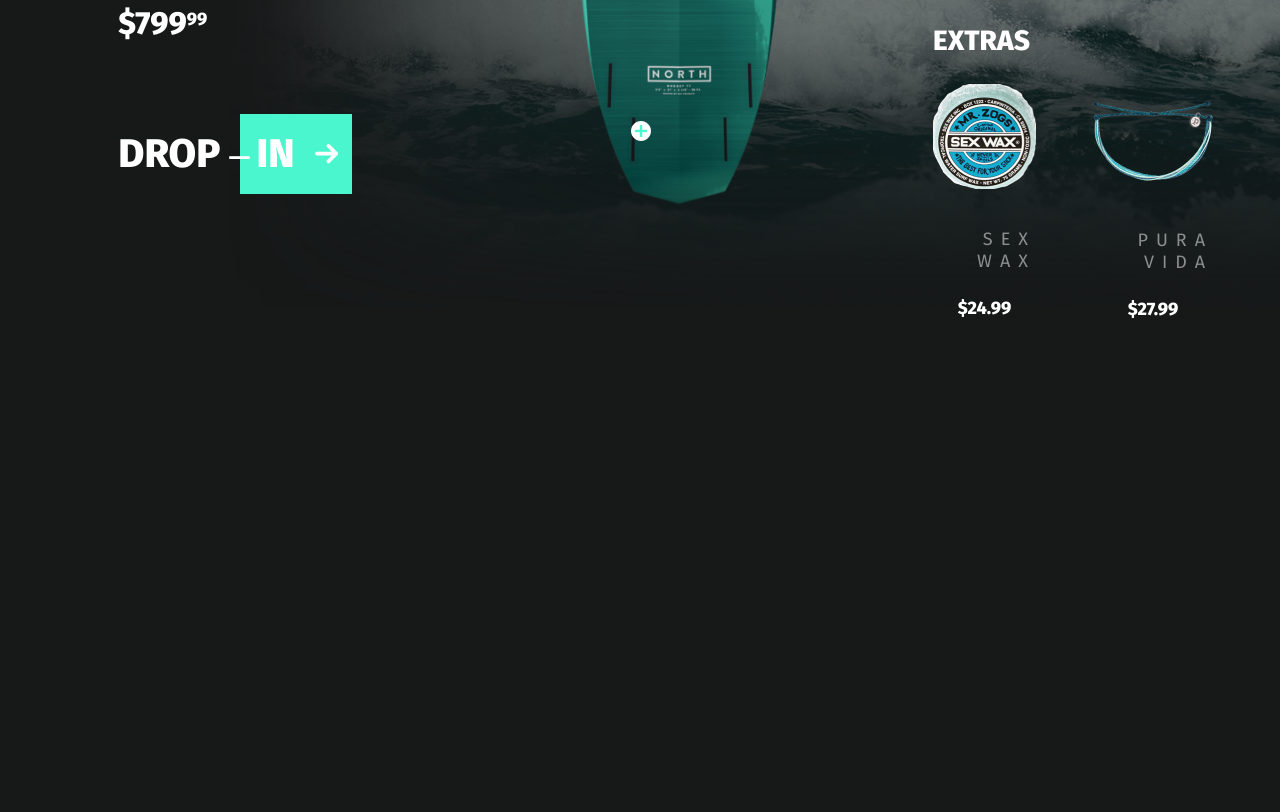
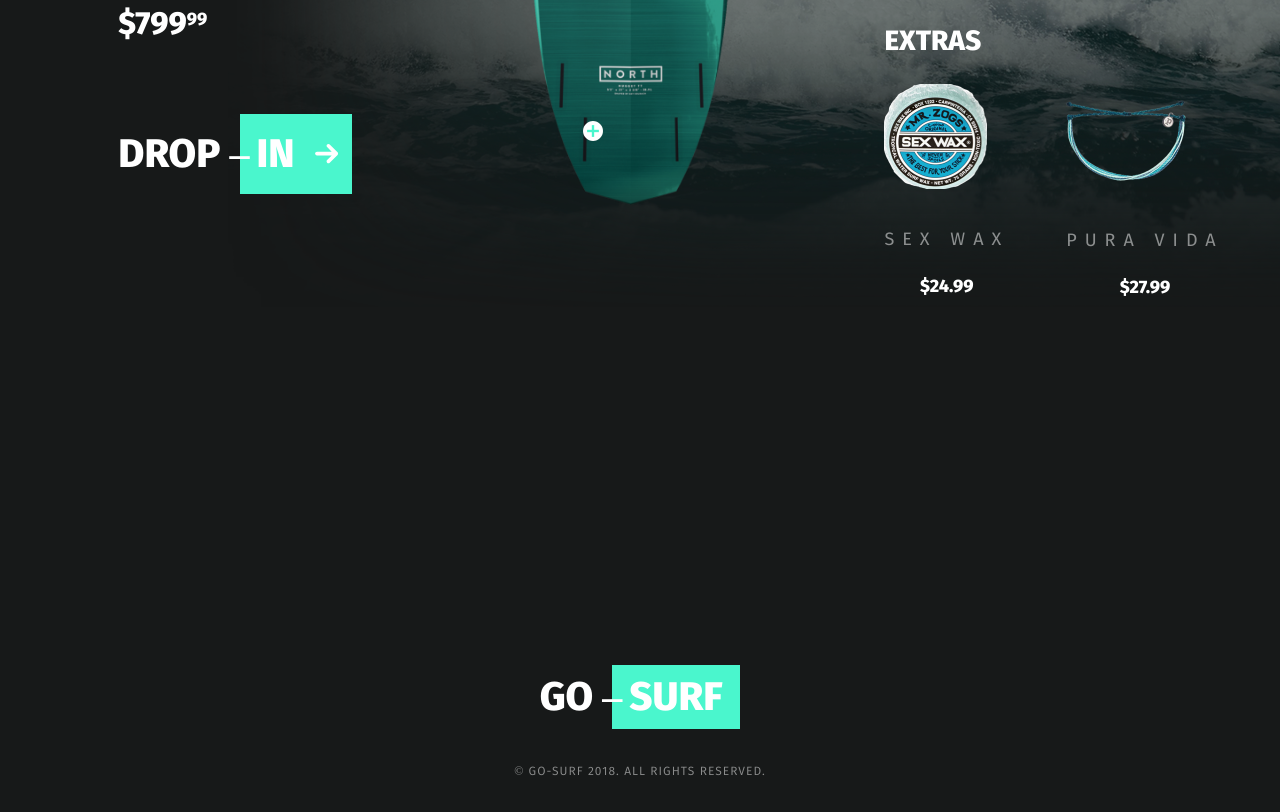
Before and after one commit to Anastasiy-alt/Surf-pet, a plain HTML site: page index.html in a window 1280 px wide. Shown: the part 7192-8004 px from the top of the page. Before the commit the page ends 7805 px from the top, so only its background shows below. Drawn offline with Linux system fonts and the light colour scheme.

Commit message:
ADD footer

```diff
--- /dev/null
+++ b/blocks/footer/footer.css
@@ -0,0 +1,31 @@
+.footer {
+    display: flex;
+    flex-direction: column;
+    align-items: center;
+    padding-bottom: 34px;
+}
+
+
+.footer__link-text:nth-child(2) {
+    width: 111px;
+    height: 64px;
+}
+
+.footer__link {
+    margin-bottom: 27px;
+}
+
+.footer__text {
+    padding: 0;
+    margin: 0;
+    color: #FFF;
+    text-align: center;
+    font-family: Fira Sans;
+    font-size: 12px;
+    font-style: normal;
+    font-weight: 300;
+    line-height: 14px;
+    letter-spacing: 1.05px;
+    text-transform: uppercase;
+    opacity: 0.5;
+}
--- a/blocks/shop/shop.css
+++ b/blocks/shop/shop.css
@@ -117,6 +117,7 @@
     width: 80px;
     height: 1px;
     background-color: #FFF;
+    opacity: 0.5;
 }
 
 .shop__surfboard-point-text {
--- a/index.html
+++ b/index.html
@@ -533,20 +533,21 @@
         <p class="surf__background-text shop__background-text">Shop</p>
         <div class="surf__title-decoration shop__title-decoration"></div>
         <h2 class="surf__title shop__title">Shop</h2>
-        <img src="./images/Shop_image.png" alt="Storm in the sea."
-            class="travel__img shop__img">
+        <img src="./images/Shop_image.png" alt="Storm in the sea." class="travel__img shop__img">
 
         <article class="shop__container">
             <div class="surf__subtitle-section travel__subtitle-section_left shop__subtitle-section_left">
                 <p class="main__subsubtitle surf__subsubtitle travel__subsubtitle">Style<span
                         class="main__subtitle-decoration"></span></p>
-                <h3 class="main__subtitle surf__subtitle travel__subtitle shop__subtitle">ExceNorth Nugget TT Surfboardllent&#8201;</h3>
+                <h3 class="main__subtitle surf__subtitle travel__subtitle shop__subtitle">ExceNorth Nugget TT
+                    Surfboardllent&#8201;</h3>
                 <img src="./images/Sleep_star.svg" alt="Five stars." class="shop__subtitle-img">
                 <p class="shop__cost">$799<sup class="shop__cost-sup">99</sup></p>
                 <a href="" class="link surf__img-link travel__link shop__link">
                     <p class="surf__link-text travel__link-text shop__link-text">Drop &#8211; </p>
                     <p class="button surf__link-text travel__link-text shop__link-text">In
-                        <img src="./images/Surf_img_button.svg" alt="Arrow link." class="surf__link-arrow travel__link-arrow">
+                        <img src="./images/Surf_img_button.svg" alt="Arrow link."
+                            class="surf__link-arrow travel__link-arrow">
                     </p>
                 </a>
             </div>
@@ -559,7 +560,8 @@
                 </div>
                 <div class="shop__surfboard-point">
                     <div class="shop__surfboard-point-deco shop__surfboard-point-deco_reverse"></div>
-                        <p class="shop__surfboard-point-text shop__surfboard-point-text_reverse">Double Concave with Vee Shape low point</p>
+                    <p class="shop__surfboard-point-text shop__surfboard-point-text_reverse">Double Concave with Vee
+                        Shape low point</p>
                 </div>
                 <div class="shop__surfboard-point">
                     <div class="shop__surfboard-point-deco"></div>
@@ -576,22 +578,29 @@
                 <ul class="shop__extras-list">
                     <li class="shop__extras-item">
                         <img src="./images/Shop_wax.png" alt="Sex wax." class="shop__extras-img">
-                            <p class="shop__extras-subtitle">Sex Wax</p>
+                        <p class="shop__extras-subtitle">Sex&#160;Wax</p>
                         <p class="shop__extras-cost">$24.99</p>
                     </li>
                     <li class="shop__extras-item">
                         <img src="./images/Shop_bracelet.png" alt="Pura vida." class="shop__extras-img">
-                            <p class="shop__extras-subtitle  shop__extras-subtitle_height">Pura Vida</p>
+                        <p class="shop__extras-subtitle  shop__extras-subtitle_height">Pura&#160;Vida</p>
                         <p class="shop__extras-cost">$27.99</p>
                     </li>
                 </ul>
             </div>
 
         </article>
+    </section>
+
+        <footer class="footer">
+            <a href="" class="link surf__img-link travel__link footer__link">
+                <p class="surf__link-text travel__link-text footer__link-text">Go &#8211; </p>
+                <p class="button surf__link-text travel__link-text footer__link-text">surf </p>
+            </a>
+            <p class="footer__text">&#169; Go-Surf 2018. All Rights Reserved.</p>
+        </footer>
 
 
-
-    </section>
 
     <script src="./scripts/index.js"></script>
 </body>
--- a/pages/index.css
+++ b/pages/index.css
@@ -6,3 +6,4 @@
 @import url(../blocks/travel/travel.css);
 @import url(../blocks/sleep/sleep.css);
 @import url(../blocks/shop/shop.css);
+@import url(../blocks/footer/footer.css);
```
Lines whose indentation alone changed are shown as unchanged.
